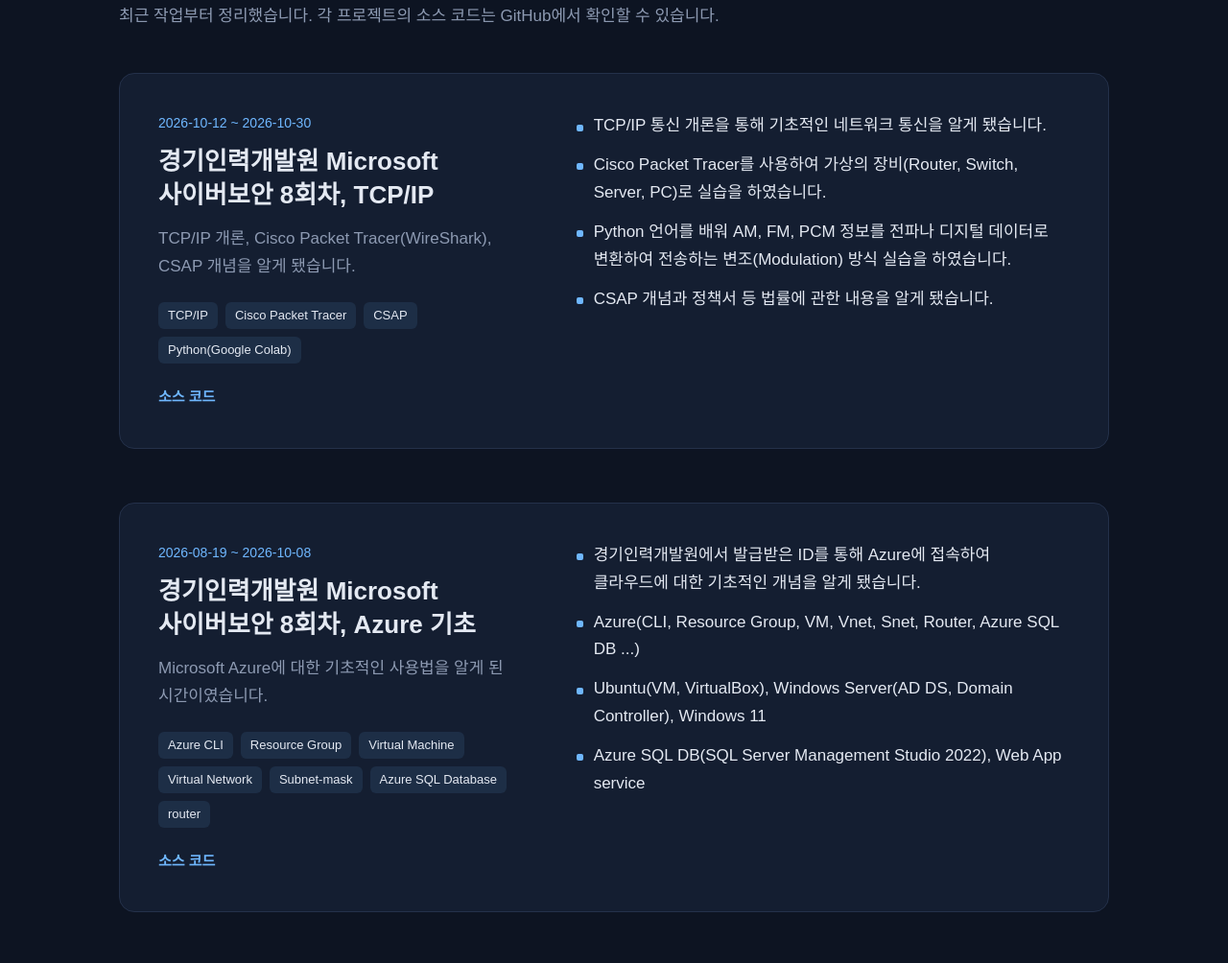
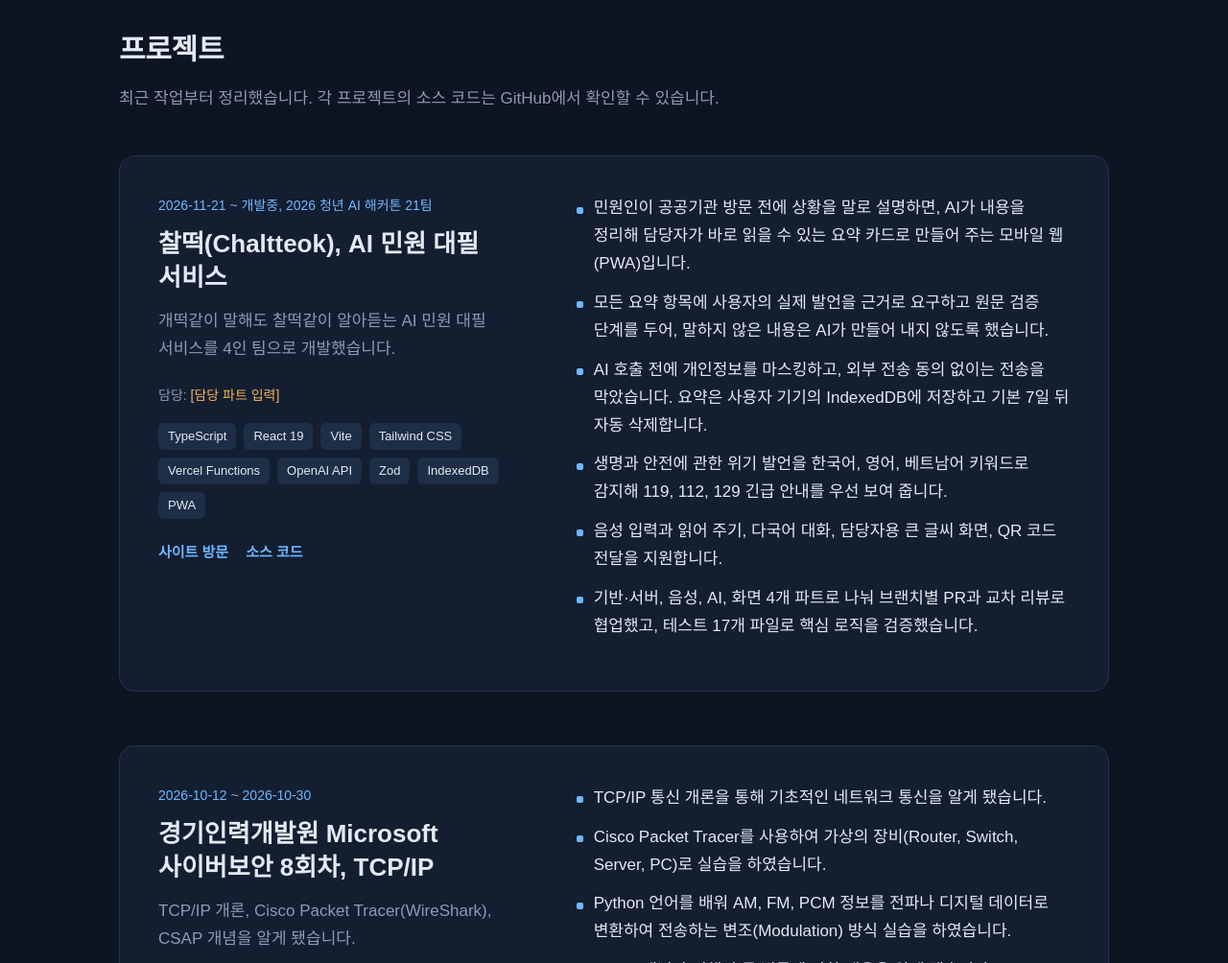
Before and after one commit to sinja2557/sinja2557.github.io, a plain HTML site: page index.html in a window 1280 px wide. Shown: the part 1055-2059 px from the top of the page at 96% size. Drawn offline with Linux system fonts and the light colour scheme; a web font is replaced by a local one.

Commit message:
Add files via upload

```diff
--- a/index.html
+++ b/index.html
@@ -177,6 +177,7 @@
     <nav class="index" aria-labelledby="index-title">
       <h2 id="index-title">프로젝트 한눈에 보기</h2>
       <ol>
+        <li><a href="#p-chaltteok"><strong>찰떡, AI 민원 대필 서비스</strong><span>팀, 2026 청년 AI 해커톤</span></a></li>
         <li><a href="#p-tcp-ip"><strong>TCP/IP | CSAP</strong><span>TCP/IP 개론, Cisco Packet Tracer, CSAP</span></a></li>
         <li><a href="#p-azure"><strong>Azure 인프라 요청 포털 (개발중)</strong><span>개인, Azure 인프라 자동 배포 웹 포털</span></a></li>
         <li><a href="#p-azure-beginner"><strong>Microsoft Azure</strong><span>Azure 기초</span></a></li>
@@ -194,6 +195,30 @@
     <div class="wrap">
       <h2>프로젝트</h2>
       <p class="lead">최근 작업부터 정리했습니다. 각 프로젝트의 소스 코드는 GitHub에서 확인할 수 있습니다.</p>
+
+      <article class="featured" id="p-chaltteok">
+        <div>
+          <p class="context">2026-11-21 ~ 개발중, 2026 청년 AI 해커톤 21팀</p>
+          <h3>찰떡(Chaltteok), AI 민원 대필 서비스</h3>
+          <p class="summary">개떡같이 말해도 찰떡같이 알아듣는 AI 민원 대필 서비스를 4인 팀으로 개발했습니다.</p>
+          <p class="role">담당: <span class="placeholder">[담당 파트 입력]</span></p>
+          <ul class="stack" aria-label="사용 기술" style="margin-top:16px">
+            <li>TypeScript</li><li>React 19</li><li>Vite</li><li>Tailwind CSS</li><li>Vercel Functions</li><li>OpenAI API</li><li>Zod</li><li>IndexedDB</li><li>PWA</li>
+          </ul>
+          <div class="links">
+            <a href="https://chaltteok-phi.vercel.app/" target="_blank" rel="noopener">사이트 방문</a>
+            <a href="https://github.com/sinja2557/2026-Hackathon-chaltteok" target="_blank" rel="noopener">소스 코드</a>
+          </div>
+        </div>
+        <ul class="points">
+          <li>민원인이 공공기관 방문 전에 상황을 말로 설명하면, AI가 내용을 정리해 담당자가 바로 읽을 수 있는 요약 카드로 만들어 주는 모바일 웹(PWA)입니다.</li>
+          <li>모든 요약 항목에 사용자의 실제 발언을 근거로 요구하고 원문 검증 단계를 두어, 말하지 않은 내용은 AI가 만들어 내지 않도록 했습니다.</li>
+          <li>AI 호출 전에 개인정보를 마스킹하고, 외부 전송 동의 없이는 전송을 막았습니다. 요약은 사용자 기기의 IndexedDB에 저장하고 기본 7일 뒤 자동 삭제합니다.</li>
+          <li>생명과 안전에 관한 위기 발언을 한국어, 영어, 베트남어 키워드로 감지해 119, 112, 129 긴급 안내를 우선 보여 줍니다.</li>
+          <li>음성 입력과 읽어 주기, 다국어 대화, 담당자용 큰 글씨 화면, QR 코드 전달을 지원합니다.</li>
+          <li>기반·서버, 음성, AI, 화면 4개 파트로 나눠 브랜치별 PR과 교차 리뷰로 협업했고, 테스트 17개 파일로 핵심 로직을 검증했습니다.</li>
+        </ul>
+      </article>
 
       <article class="featured" id="p-tcp-ip">
         <div>
```
